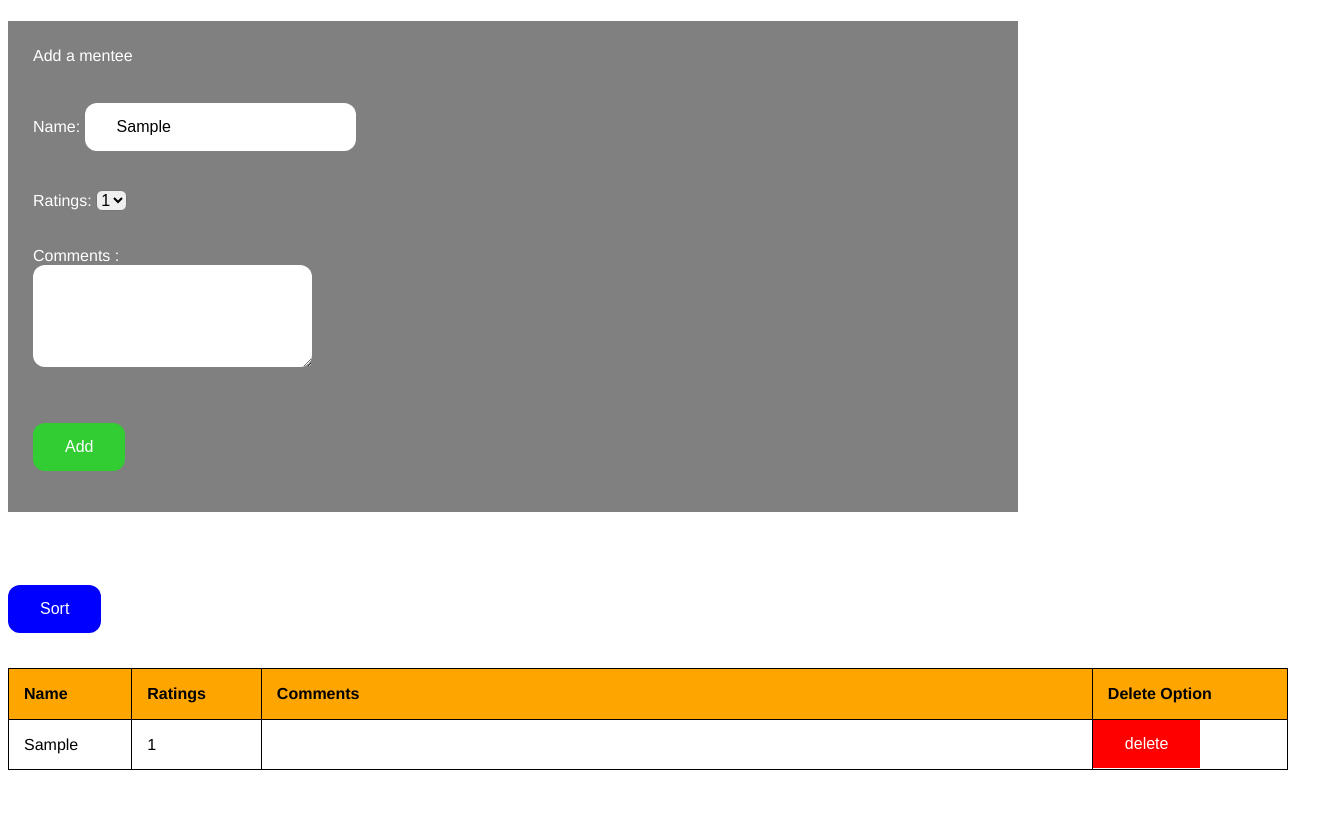
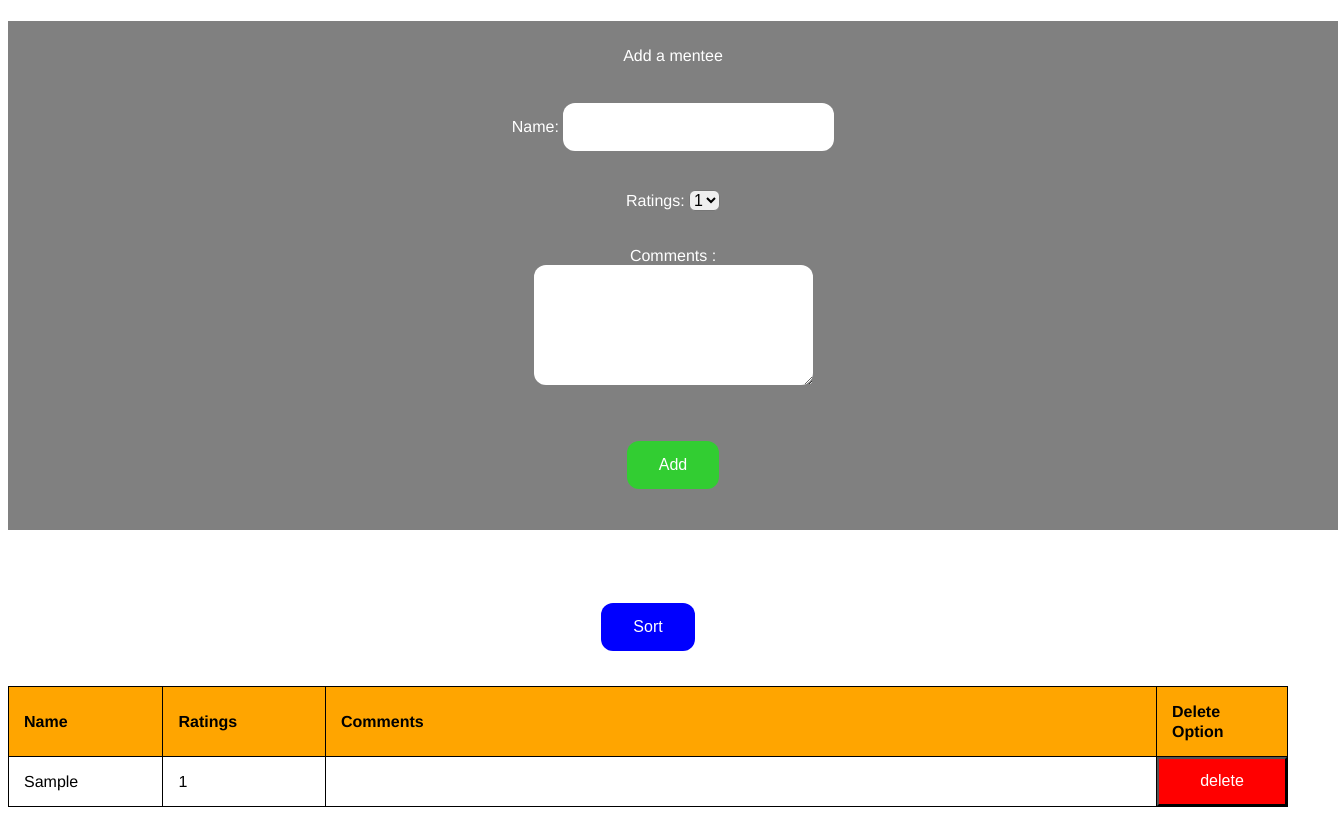
Before and after one commit to ishanisri/deltawebdev_task1, a plain HTML site: page index.html in a window 1280 px wide. Both pictures are taken after typing "Sample" into the empty fields and a click on the button "Add". Shown: the part 64-879 px from the top of the page, 1338 px wide, since content can reach past the window. Before the commit the page ends 842 px from the top, so only its background shows below. Drawn offline with Linux system fonts and the light colour scheme.

Commit message:
descending sort,and other improvements

```diff
--- a/index.html
+++ b/index.html
@@ -36,7 +36,7 @@
 
                     <p>
                      Comments :<br>
-                 <textarea id='comments' rows='4' columns='10'> </textarea></p>
+                 <textarea id='comments' rows='5' columns='20'> </textarea></p>
                  <br>
 
 
@@ -55,7 +55,7 @@
             <td>Name</td>
             <td>Ratings</td>
             <td width="800">Comments</td>
-            <td>Delete Option</td>
+            <td width="100px">Delete Option</td>
         </thead>
 
          </table>
--- a/style.css
+++ b/style.css
@@ -16,11 +16,12 @@ h1{
 
 body{
     font-family:helvetica ; font-size: 100%; line-height: 1.2em; width: 100%; margin: 10; background:white;
+    text-align:center;
 }
 div{
-	font-family:helvetica ; font-size: 100%; line-height: 1.2em; width: 75%;  background: grey;
-	padding: 25px;
-    text-align:left;
+	font-family:helvetica ; font-size: 100%; line-height: 1.2em; width: 100%;  background: grey;
+	padding:25px;
+    text-align:center;
 
 	color:white;
 }
--- a/trial.js
+++ b/trial.js
@@ -32,8 +32,10 @@
 	row.style.backgroundColor='white';
 	row.style.fontWeight='normal';
 
-	btn.setAttribute("style","background-color:red;border:none;padding: 15px 32px;text-align: center;display: inline-block;font-size: 16px;color:white;");
-
+	btn.setAttribute("style","background-color:red;border:1;text-align: center;display: inline-block;font-size: 16px;color:white;width:100%;height:100%");
+  document.getElementById("inputbox").value="";
+  document.getElementById("comments").value="";
+  document.getElementById("ratings").value=1;
 
 
 }
@@ -49,6 +51,7 @@ function deleteRow(r){
 
 
 }
+
 var sortButton=document.getElementById("sort");
  sortButton.addEventListener('click', sortMentees);
 
@@ -68,7 +71,7 @@ function sortMentees() {
       x = rows[i].getElementsByTagName("td")[1];
       y = rows[i + 1].getElementsByTagName("td")[1];
 
-	      if (x.innerHTML > y.innerHTML) {
+      if (x.innerHTML < y.innerHTML) {
         rows[i].parentNode.insertBefore(rows[i + 1], rows[i]);
         switching=true;
         break;
```
Lines whose indentation alone changed are shown as unchanged.
